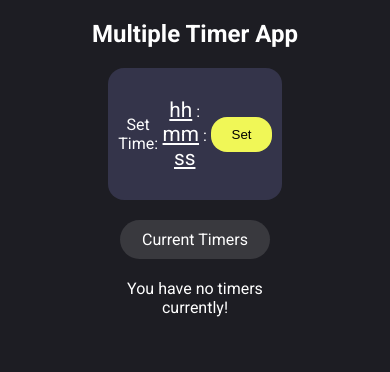
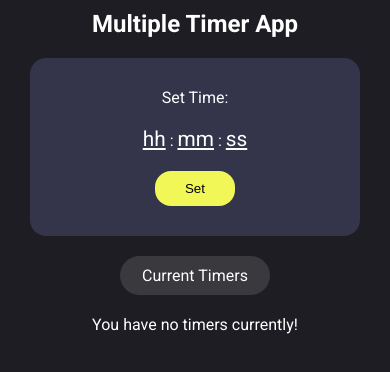
Before and after one commit to Jamil-4khtar/Alarm-App, a plain HTML site: page index.html in a window 390 px wide. Drawn offline with Linux system fonts and the light colour scheme.

Commit message:
update responsiveness

```diff
--- a/styles.css
+++ b/styles.css
@@ -79,3 +79,26 @@ button {
     padding: 10px;
     margin: 10px;
 }
+
+/* responsive for mobile */
+
+@media only screen and (max-width: 600px) {
+    #app-container {
+        width: 100%;
+        padding: 10px;
+    }
+
+    .set-timer, .timer, .timer-up {
+        flex-direction: column;
+        align-items: center;
+        gap: 20px;
+    }
+
+    #timer-hour, #timer-minute, #timer-second {
+        margin-bottom: 10px;
+    }
+
+    .timer-up {
+        padding: 30px;
+    }
+}
```
